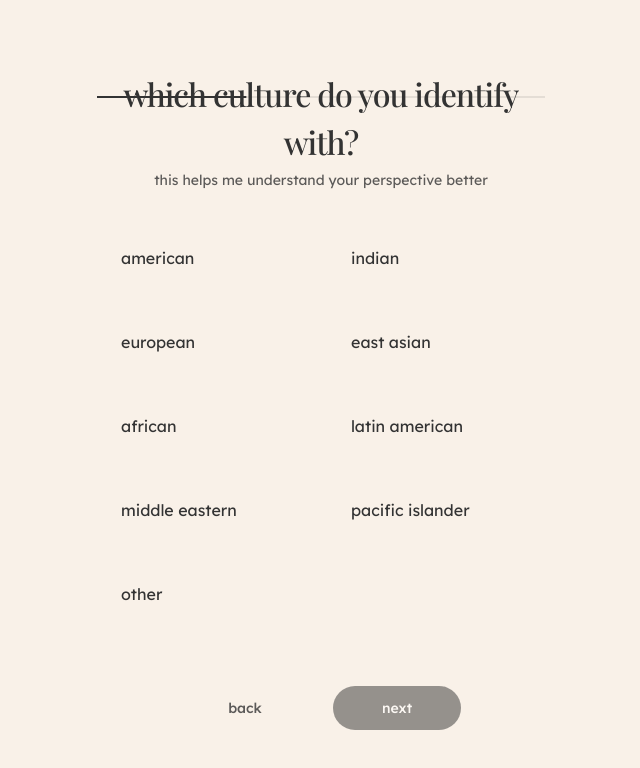
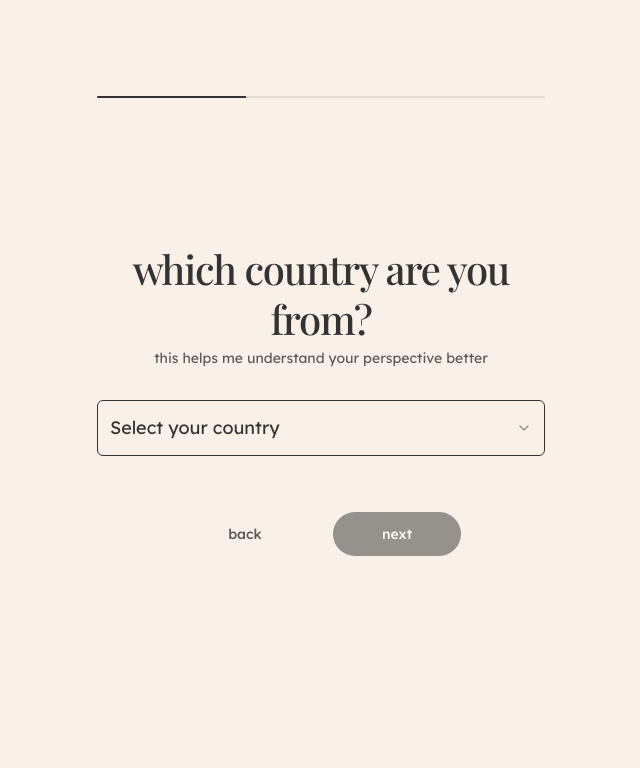
Before and after one commit to lolrazh/sage-mvp, a Next.js app: page /onboarding/2 in a window 1280 px wide. Shown: the top 768 px of the page, without its empty margins (319-959 px from the left). Built offline with nearby package versions, Linux system fonts and the light colour scheme; a web font is replaced by a local one.

Commit message:
unified pill stroke, changed country page

```diff
--- a/package.json
+++ b/package.json
@@ -11,6 +11,7 @@
   "dependencies": {
     "@next/swc-win32-x64-msvc": "^15.2.4",
     "@radix-ui/react-progress": "^1.1.2",
+    "@radix-ui/react-select": "^2.1.6",
     "@radix-ui/react-slot": "^1.1.2",
     "@tailwindcss/oxide-win32-x64-msvc": "^4.0.17",
     "@tailwindcss/postcss": "^4.0.17",
--- a/src/app/globals.css
+++ b/src/app/globals.css
@@ -65,8 +65,8 @@
     --accent-foreground: 0 0% 20%;
     --destructive: 0 84.2% 60.2%;
     --destructive-foreground: 37 33% 95%;
-    --border: 0 0% 20% / 0.1;
-    --input: 0 0% 20% / 0.1;
+    --border: 0 0% 20% / 0.5;
+    --input: 0 0% 20% / 0.5;
     --ring: 0 0% 20% / 0.1;
     --chart-1: oklch(0.646 0.222 41.116);
     --chart-2: oklch(0.6 0.118 184.704);
--- a/src/app/onboarding/2/page.tsx
+++ b/src/app/onboarding/2/page.tsx
@@ -3,28 +3,46 @@
 import { OnboardingLayout } from "@/components/layout/OnboardingLayout";
 import { useOnboardingStore } from "@/lib/store";
 import { useRouter } from "next/navigation";
-import { motion } from "framer-motion";
 import { Button } from "@/components/ui/button";
 import Link from "next/link";
+import {
+  Select,
+  SelectContent,
+  SelectItem,
+  SelectTrigger,
+  SelectValue,
+} from "@/components/ui/select";
 
-const cultures = [
-  { id: "american", label: "american" },
-  { id: "indian", label: "indian" },
-  { id: "european", label: "european" },
-  { id: "east_asian", label: "east asian" },
-  { id: "african", label: "african" },
-  { id: "latin", label: "latin american" },
-  { id: "middle_eastern", label: "middle eastern" },
-  { id: "pacific", label: "pacific islander" },
-  { id: "other", label: "other" },
+const countries = [
+  { value: "us", label: "United States" },
+  { value: "in", label: "India" },
+  { value: "cn", label: "China" },
+  { value: "jp", label: "Japan" },
+  { value: "kr", label: "South Korea" },
+  { value: "gb", label: "United Kingdom" },
+  { value: "de", label: "Germany" },
+  { value: "fr", label: "France" },
+  { value: "it", label: "Italy" },
+  { value: "es", label: "Spain" },
+  { value: "br", label: "Brazil" },
+  { value: "mx", label: "Mexico" },
+  { value: "au", label: "Australia" },
+  { value: "ca", label: "Canada" },
+  { value: "ru", label: "Russia" },
+  { value: "za", label: "South Africa" },
+  { value: "ng", label: "Nigeria" },
+  { value: "eg", label: "Egypt" },
+  { value: "sa", label: "Saudi Arabia" },
+  { value: "ae", label: "United Arab Emirates" },
+  { value: "other", label: "Other" },
 ];
 
 export default function OnboardingCulture() {
   const router = useRouter();
   const { stepData, setStepData, completeStep } = useOnboardingStore();
 
-  const handleSelect = (id: string) => {
-    setStepData("culture", id);
+  const handleSelect = (value: string) => {
+    setStepData("culture", value);
   };
 
   const handleNext = () => {
@@ -35,36 +53,23 @@
   return (
     <OnboardingLayout
       step={2}
-      title="which culture do you identify with?"
+      title="which country are you from?"
       subtitle="this helps me understand your perspective better"
     >
       <div className="space-y-10">
-        {/* Culture grid */}
-        <div className="grid grid-cols-2 gap-3">
-          {cultures.map(({ id, label }) => (
-            <motion.button
-              key={id}
-              onClick={() => handleSelect(id)}
-              className={`
-                relative p-6 rounded-lg text-left transition-colors
-                ${stepData.culture === id
-                  ? "bg-foreground text-background"
-                  : "bg-muted/50 hover:bg-muted"}
-              `}
-              whileHover={{ scale: 1.02 }}
-              whileTap={{ scale: 0.98 }}
-            >
-              {/* Selection indicator */}
-              {stepData.culture === id && (
-                <motion.div
-                  layoutId="culture-selection"
-                  className="absolute inset-0 rounded-lg bg-foreground -z-10"
-                  transition={{ type: "spring", bounce: 0.2, duration: 0.6 }}
-                />
-              )}
-              <span className="relative z-10 text-base">{label}</span>
-            </motion.button>
-          ))}
+        <div className="w-full max-w-md mx-auto">
+          <Select onValueChange={handleSelect} value={stepData.culture}>
+            <SelectTrigger className="w-full h-14 text-lg">
+              <SelectValue placeholder="Select your country" />
+            </SelectTrigger>
+            <SelectContent>
+              {countries.map(({ value, label }) => (
+                <SelectItem key={value} value={value} className="text-base">
+                  {label}
+                </SelectItem>
+              ))}
+            </SelectContent>
+          </Select>
         </div>
 
         {/* Navigation */}
--- a/src/components/layout/OnboardingLayout.tsx
+++ b/src/components/layout/OnboardingLayout.tsx
@@ -32,7 +32,7 @@
           <div className="space-y-8">
             {/* Header */}
             <div className="text-center space-y-1">
-              <h1 className="text-[32px] font-serif font-medium tracking-[-0.03em]">{title}</h1>
+              <h1 className="text-[40px] font-serif font-medium tracking-[-0.03em] leading-tight">{title}</h1>
               <p className="text-sm text-[#333333]/80">{subtitle}</p>
             </div>
 
--- a/src/components/ui/progress.tsx
+++ b/src/components/ui/progress.tsx
@@ -12,13 +12,13 @@
   <ProgressPrimitive.Root
     ref={ref}
     className={cn(
-      "relative h-[2px] w-full overflow-hidden bg-[#333333]/10",
+      "relative h-1 w-full overflow-hidden rounded-full bg-[#333333]/10",
       className
     )}
     {...props}
   >
     <ProgressPrimitive.Indicator
-      className="h-full w-full flex-1 bg-[#333333] transition-all duration-500"
+      className="h-full w-full flex-1 rounded-full bg-[#333333] transition-all duration-500"
       style={{ transform: `translateX(-${100 - (value || 0)}%)` }}
     />
   </ProgressPrimitive.Root>
--- /dev/null
+++ b/src/components/ui/select.tsx
@@ -0,0 +1,121 @@
+"use client"
+
+import * as React from "react"
+import * as SelectPrimitive from "@radix-ui/react-select"
+import { Check, ChevronDown } from "lucide-react"
+
+import { cn } from "@/lib/utils"
+
+const Select = SelectPrimitive.Root
+
+const SelectGroup = SelectPrimitive.Group
+
+const SelectValue = SelectPrimitive.Value
+
+const SelectTrigger = React.forwardRef<
+  React.ElementRef<typeof SelectPrimitive.Trigger>,
+  React.ComponentPropsWithoutRef<typeof SelectPrimitive.Trigger>
+>(({ className, children, ...props }, ref) => (
+  <SelectPrimitive.Trigger
+    ref={ref}
+    className={cn(
+      "flex h-10 w-full items-center justify-between rounded-md border border-input bg-background px-3 py-2 text-sm ring-offset-background placeholder:text-muted-foreground focus:outline-none focus:ring-2 focus:ring-ring focus:ring-offset-2 disabled:cursor-not-allowed disabled:opacity-50",
+      className
+    )}
+    {...props}
+  >
+    {children}
+    <SelectPrimitive.Icon asChild>
+      <ChevronDown className="h-4 w-4 opacity-50" />
+    </SelectPrimitive.Icon>
+  </SelectPrimitive.Trigger>
+))
+SelectTrigger.displayName = SelectPrimitive.Trigger.displayName
+
+const SelectContent = React.forwardRef<
+  React.ElementRef<typeof SelectPrimitive.Content>,
+  React.ComponentPropsWithoutRef<typeof SelectPrimitive.Content>
+>(({ className, children, position = "popper", ...props }, ref) => (
+  <SelectPrimitive.Portal>
+    <SelectPrimitive.Content
+      ref={ref}
+      className={cn(
+        "relative z-50 min-w-[8rem] overflow-hidden rounded-md border bg-popover text-popover-foreground shadow-md data-[state=open]:animate-in data-[state=closed]:animate-out data-[state=closed]:fade-out-0 data-[state=open]:fade-in-0 data-[state=closed]:zoom-out-95 data-[state=open]:zoom-in-95 data-[side=bottom]:slide-in-from-top-2 data-[side=left]:slide-in-from-right-2 data-[side=right]:slide-in-from-left-2 data-[side=top]:slide-in-from-bottom-2",
+        position === "popper" &&
+          "data-[side=bottom]:translate-y-1 data-[side=left]:-translate-x-1 data-[side=right]:translate-x-1 data-[side=top]:-translate-y-1",
+        className
+      )}
+      position={position}
+      {...props}
+    >
+      <SelectPrimitive.Viewport
+        className={cn(
+          "p-1",
+          position === "popper" &&
+            "h-[var(--radix-select-trigger-height)] w-full min-w-[var(--radix-select-trigger-width)]"
+        )}
+      >
+        {children}
+      </SelectPrimitive.Viewport>
+    </SelectPrimitive.Content>
+  </SelectPrimitive.Portal>
+))
+SelectContent.displayName = SelectPrimitive.Content.displayName
+
+const SelectLabel = React.forwardRef<
+  React.ElementRef<typeof SelectPrimitive.Label>,
+  React.ComponentPropsWithoutRef<typeof SelectPrimitive.Label>
+>(({ className, ...props }, ref) => (
+  <SelectPrimitive.Label
+    ref={ref}
+    className={cn("py-1.5 pl-8 pr-2 text-sm font-semibold", className)}
+    {...props}
+  />
+))
+SelectLabel.displayName = SelectPrimitive.Label.displayName
+
+const SelectItem = React.forwardRef<
+  React.ElementRef<typeof SelectPrimitive.Item>,
+  React.ComponentPropsWithoutRef<typeof SelectPrimitive.Item>
+>(({ className, children, ...props }, ref) => (
+  <SelectPrimitive.Item
+    ref={ref}
+    className={cn(
+      "relative flex w-full cursor-default select-none items-center rounded-sm py-1.5 pl-8 pr-2 text-sm outline-none focus:bg-accent focus:text-accent-foreground data-[disabled]:pointer-events-none data-[disabled]:opacity-50",
+      className
+    )}
+    {...props}
+  >
+    <span className="absolute left-2 flex h-3.5 w-3.5 items-center justify-center">
+      <SelectPrimitive.ItemIndicator>
+        <Check className="h-4 w-4" />
+      </SelectPrimitive.ItemIndicator>
+    </span>
+
+    <SelectPrimitive.ItemText>{children}</SelectPrimitive.ItemText>
+  </SelectPrimitive.Item>
+))
+SelectItem.displayName = SelectPrimitive.Item.displayName
+
+const SelectSeparator = React.forwardRef<
+  React.ElementRef<typeof SelectPrimitive.Separator>,
+  React.ComponentPropsWithoutRef<typeof SelectPrimitive.Separator>
+>(({ className, ...props }, ref) => (
+  <SelectPrimitive.Separator
+    ref={ref}
+    className={cn("-mx-1 my-1 h-px bg-muted", className)}
+    {...props}
+  />
+))
+SelectSeparator.displayName = SelectPrimitive.Separator.displayName
+
+export {
+  Select,
+  SelectGroup,
+  SelectValue,
+  SelectTrigger,
+  SelectContent,
+  SelectLabel,
+  SelectItem,
+  SelectSeparator,
+}
```
Also changed, not shown: 1 other file (tests, documents, lock files or other folders).
